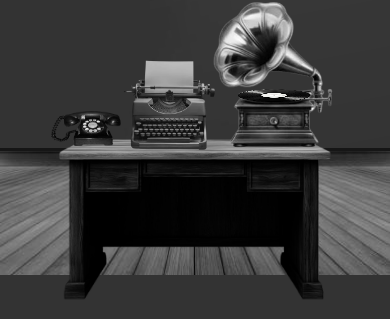
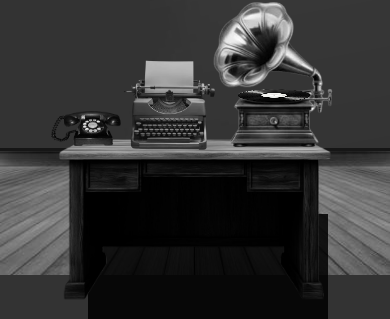
Before and after one commit to Mikah-Schueller/my-website, a plain HTML site: page index.html in a window 390 px wide. Shown: the part 565-884 px from the top of the page. Drawn offline with Linux system fonts and the light colour scheme; a web font is replaced by a local one.

Commit message:
added desk shadow (mobile)

```diff
--- a/index.html
+++ b/index.html
@@ -27,6 +27,7 @@
    </div>
    <div id="deskContainer">
       <img src="resources/images/Desk.png" alt="Desk with chair" id="desk">
+      <a id="deskShadow">&nbsp;</a>
    </div>
    <div id="desktop">
       <img src="resources/images/Phone.png" alt="Vintage rotary phone" id="phone">
--- a/style.css
+++ b/style.css
@@ -143,6 +143,19 @@ html, body {
 
 #desk {
    width: 300px;
+   z-index: 2;
+}
+
+#deskShadow{
+   position: absolute;
+   display: block;
+   cursor: pointer;
+   background:rgba(0, 0, 0, 0.85);
+   bottom: 0px;
+   right: 62px;
+   width: 240px;
+   height: 105px;
+   z-index: 1;
 }
 
 #desktop{
@@ -181,6 +194,7 @@ html, body {
    right: 62px;
    width: 120px;
    height: 145px;
+   z-index: 15;
 }
 
 #record{
```
